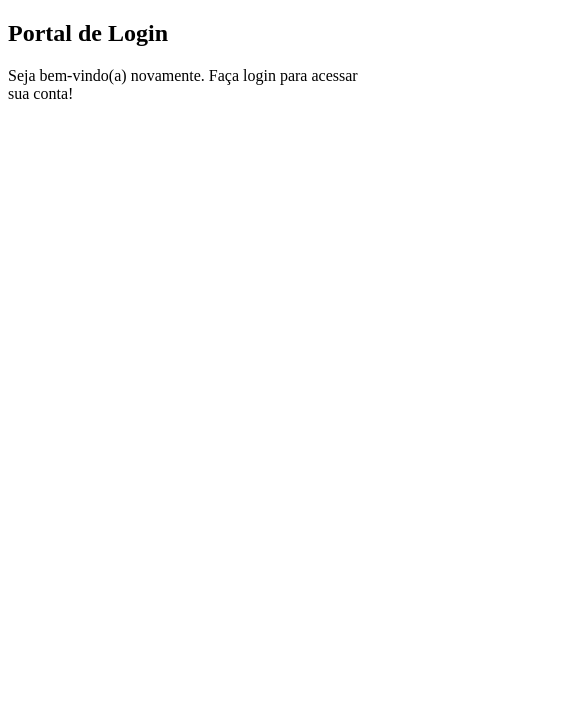
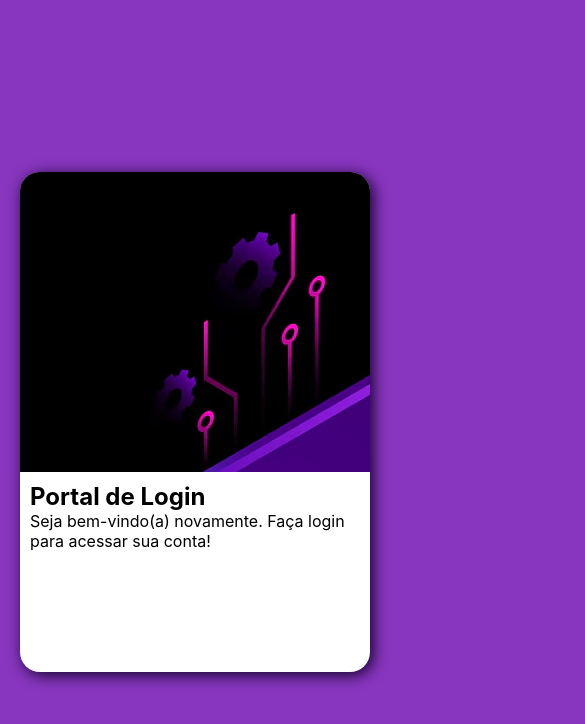
Before and after one commit to Lais-coder/Tela-de-Login, a plain HTML site: page index.html in a window 390 px wide. Shown: the top 724 px of the page, 585 px wide, since content can reach past the window. Drawn offline with Linux system fonts and the light colour scheme.

Commit message:
Mobile First
Só para versão movel

```diff
--- a/estilos/style.css
+++ b/estilos/style.css
@@ -1,3 +1,40 @@
 @charset "UTF-8";
 /* Paleta de Cores :
-#401280 , #AC70FF , #8024FF , #563880 , #661DCC */
+#DC8DF2 , #CA6DF2 , #8836BF , #56208C , #100126 */
+*{
+    font-family:  -apple-system, BlinkMacSystemFont, 'Segoe UI', Roboto, Oxygen, Ubuntu, Cantarell, 'Open Sans', 'Helvetica Neue', sans-serif;
+    padding: 0px;
+    margin: 0px;
+    box-sizing: border-box;
+}
+body , html{
+    background-color: #8836BF ;
+    height: 100vh;
+    width: 100vh;
+}
+
+main{
+    height: 100vh;
+    width: vw;
+}
+#login{
+    background-color: white;
+    position: absolute;
+    top: 50%;
+    left: 50%;
+    transform: translate(-50%, -50%);
+    overflow: hidden;
+    width: 350px;
+    height: 500px;
+    border-radius: 20px;
+    box-shadow: 3px 3px 15px #100126;
+}
+section#login > div#imagem{
+    background:#8836BF url(Computador.avif) ;
+    background-position: left top;
+    height: 300px;
+}
+section#login > div#formulario{
+    padding: 10px;
+    display: block;
+}
--- a/index.html
+++ b/index.html
@@ -8,8 +8,12 @@
 </head>
 <body>
     <main>
-        <section id="Login">
-            <div id="imagem"></div>
+        <section id="login">
+            <div id="imagem">
+                <p>Imagem
+
+                 </p>
+            </div>
             <div id="formulario">
                 <h1>Portal de Login</h1>
                 <p>Seja bem-vindo(a) novamente. Faça login para acessar sua conta! </p>
```
Also changed, not shown: estilos/Computador.avif (renamed from Computador.avif), estilos/Imagem2.webp (renamed from Imagem2.webp), estilos/imagemcomputador.avif (renamed from imagemcomputador.avif), 1 other file.
